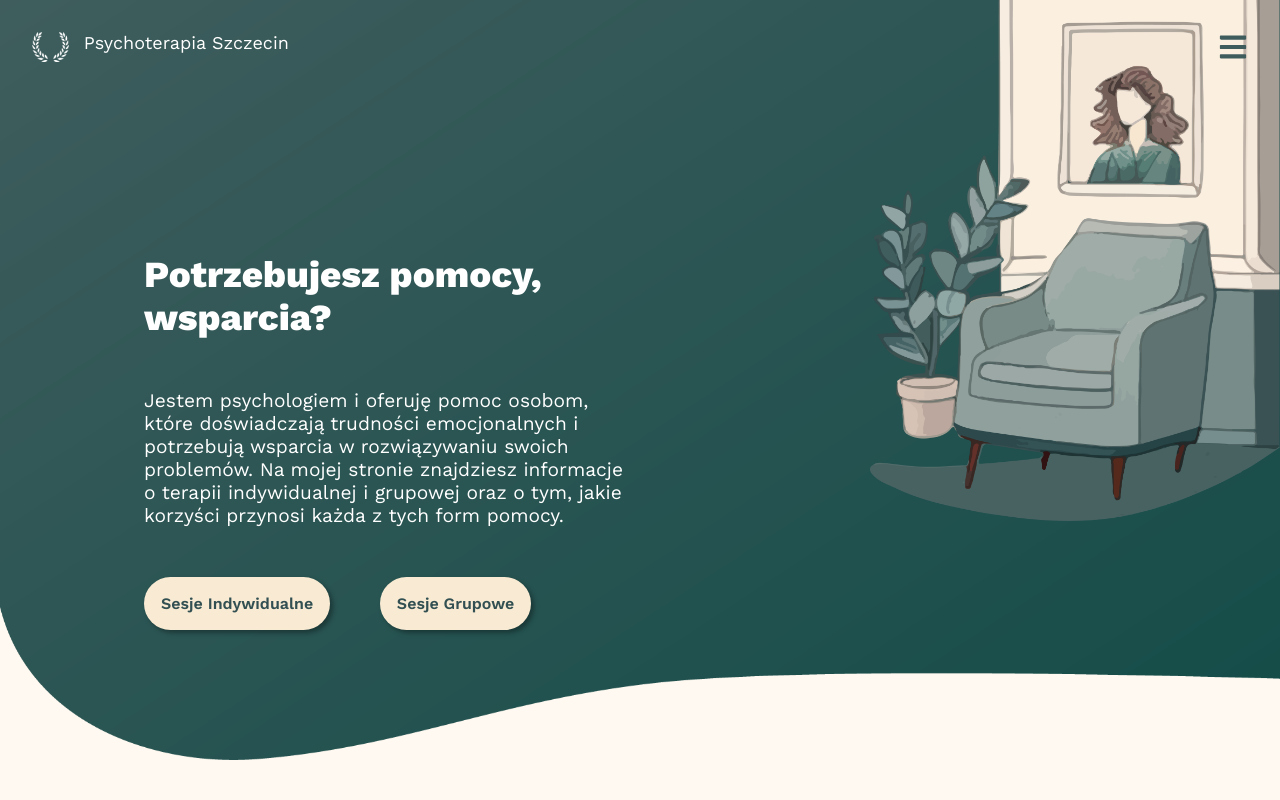
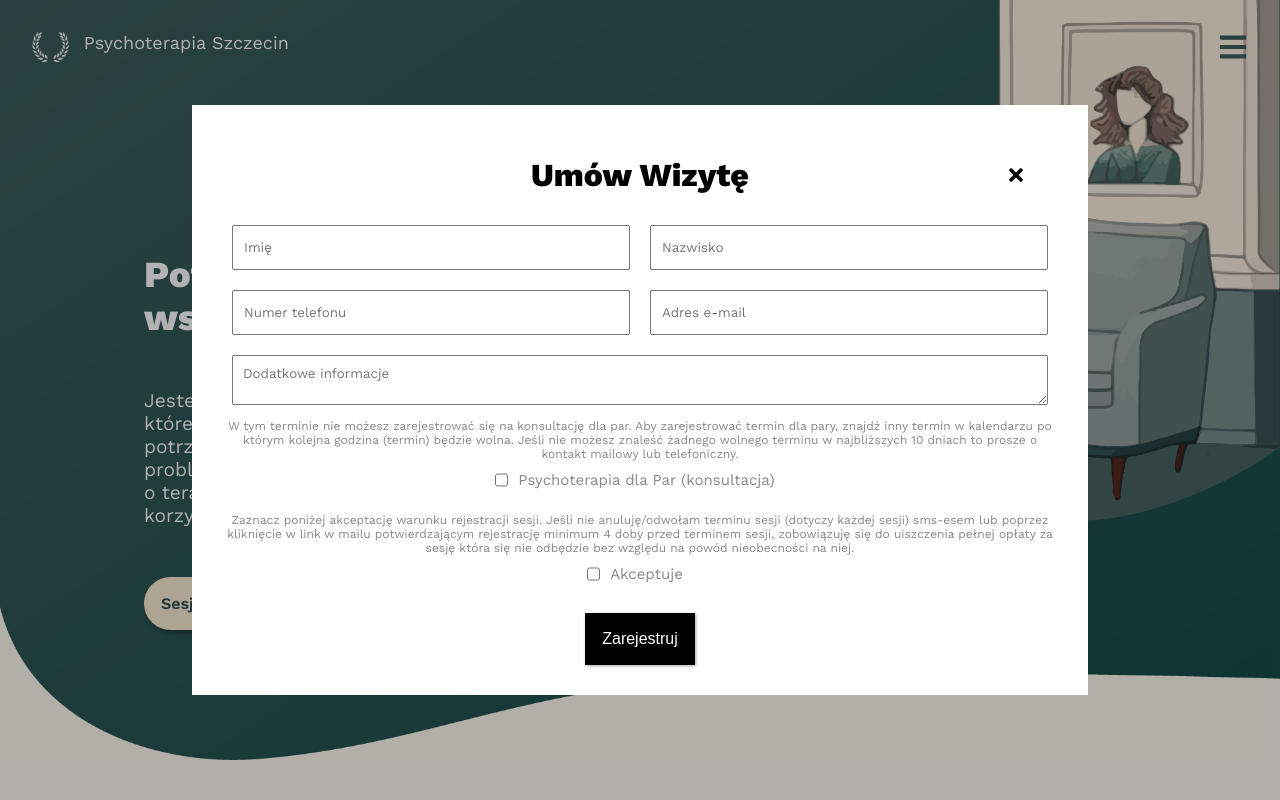
Before and after one commit to askrzypczynska/PsychotherapistBooking-Page, a React (Create React App) app: page / in a window 1280 px wide. Shown: the top 800 px of the page. Built offline with nearby package versions, Linux system fonts and the light colour scheme.

Commit message:
Styling form site

```diff
--- /dev/null
+++ b/src/components/FormSection/Formsection.css
@@ -0,0 +1,102 @@
+.Formsection{
+    display: flex;
+    justify-content: center;
+    position: fixed;
+    top: 0;
+    background: rgba(0, 0, 0, 0.3);
+    height: 100%;
+    width: 100%;
+    font-family: 'Work Sans', sans-serif;
+}
+
+.Form{
+    text-align: center;
+    margin-top: auto;
+    margin-bottom: auto;
+    width: 70%;
+    background-color: white;
+    padding: 30px;
+    /* overflow-y: scroll; */
+}
+
+.headForm{
+    display: flex;
+    justify-content: center;
+    align-items: center;
+}
+
+.FaTimes{
+    position: absolute;
+    right: 20%;
+    height: 20px;
+    cursor: pointer;
+}
+
+.FaTimes:hover{
+    color: rgb(117, 117, 117);
+    height: 25px;
+}
+
+.formInput{
+    flex-wrap: wrap;
+    height: 45px;
+    margin: 10px;
+    width: calc(100% / 2 - 20px);
+    padding-left: 10px;
+    font-family: 'Work Sans', sans-serif;
+}
+
+.Form textarea{
+    margin: 10px;
+    width: calc(100% - 20px);
+    height: 50px;
+    padding-left: 10px;
+    padding-top: 10px;
+    font-family: 'Work Sans', sans-serif;
+    max-width: 1250px;
+    min-width: 150px;
+    max-height: 150px;
+
+}
+
+.Form span{
+    display: flex;
+    color: rgb(136, 136, 136);
+    font-size: 12px;
+}
+
+.formCheckbox{
+    font-size: 15px;
+    display: flex;
+    justify-content: center;
+    align-items: center;
+}
+
+.statuteCheckbox{
+    height: 30px;
+    margin: 0;
+    padding: 0;
+}
+
+.Form p{
+    margin: 10px;
+    color: rgb(136, 136, 136);
+
+}
+
+.formBtn{
+    margin-top: 20px;
+    border: 2px solid transparent;
+    background-color: #000000;
+    padding: 15px;
+    box-shadow: 1px 1px 3px 0px #00000057;
+    color: #ffffff;
+    cursor: pointer;
+    font-size: 1rem;
+}
+
+.formBtn:hover{
+    border: 1px solid black;
+    background-color: #ffffff;
+    color: #000000;
+}
--- a/src/components/FormSection/Formsection.jsx
+++ b/src/components/FormSection/Formsection.jsx
@@ -1,34 +1,121 @@
-import React from "react";
+import React, { useState } from "react";
 import { FaTimes } from 'react-icons/fa'
+import './Formsection.css'
 
 function Formsection() {
 
-    // const Form = ({ active }) => {
-    //     const closeForm = () => {
-    //         active(false)
-    //     }
-    //}
+  const validateForm = form => {
+    if(!form.email) {
+      return "E-mail jest wymagany"
+    } else if (!/^[A-Z0-9._%+-]+@[A-Z0-9.-]+\.[A-Z]{2,4}$/i.test(form.email));
+    {
+      console.log("Błedny mail")
+    }
+    if(!form.firstName) {
+      console.log("imie wymagane")
+
+    } else if (form.firstName.length < 2){
+      console.log("za krotkie imie")
+    }
+    return null;
+  }
+
+  const [error, setError] = useState(null);
+  const [form, setForm] = useState({
+    firstName: "",
+    lastName: "",
+    phone: "",
+    email:"",
+    info: "",
+    pair: "",
+  });
+
+  const updateField = e => {
+    setForm({
+      ...form,
+      [e.target.name]: e.target.value
+    })
+  }
+
+  const handleSubmit = async (e) => {
+    e.preventDefault();
+    const errorMsg = validateForm(form)
+    if(errorMsg) {
+      setError(errorMsg)
+      console.log('blad')
+      return
+    }
+    //wysłanie danych na serwer
+    console.log(form)
+  }
 
   return (
-    <div className="Formsection ">
-        <h1>Umów Wizytę</h1>
-        <FaTimes/>
-        <input type="text" placeholder="Imię" required></input>
-        <input type="text" placeholder="Nazwisko" required></input>
-        <input type="number" placeholder="Numer telefonu"></input>
-        <input type="text" placeholder="Adres e-mail" required></input>
-        <textarea type="text" placeholder="Dodatkowe informacje"></textarea>
+    <div className="Formsection">
+      <div className="Form">
+        <div className="headForm">
+          <h1>Umów Wizytę</h1>
+          <FaTimes className="FaTimes"/>
+        </div>
+        <input
+          type="text"
+          placeholder="Imię"
+          className="formInput"
+          name="firstName"
+          onChange={updateField}
+          required
+        />
+        <input
+          type="text"
+          placeholder="Nazwisko"
+          className="formInput"
+          name="lastName"
+          onChange={updateField}
+          required
+        />
+        <input
+          type="text"
+          placeholder="Numer telefonu"
+          className="formInput"
+          name="phone"
+          onChange={updateField}
+          required
+        />
+        <input
+          type="email"
+          placeholder="Adres e-mail"
+          className="formInput"
+          name="email"
+          onChange={updateField}
+          required
+        />
+        <textarea
+          type="text"
+          placeholder="Dodatkowe informacje"
+          name="info"
+          onChange={updateField}
+        />
         <span>W tym terminie nie możesz zarejestrować się na konsultację dla par.
             Aby zarejestrować termin dla pary, znajdź inny termin w kalendarzu po którym kolejna godzina (termin) będzie wolna. Jeśli nie możesz znaleść żadnego wolnego terminu w najbliższych 10 dniach to prosze o kontakt mailowy lub telefoniczny.
         </span>
-        <input type="checkbox" class="statuteCheckbox" required></input><p>Psychoterapia dla Par (konsultacja)</p>
-
-        <span>Zaznacz poniżej akceptację warunku rejestracji sesji.
+        <div className="formCheckbox">
+          <input
+            type="checkbox"
+            className="statuteCheckbox"
+            name="pair"
+            value={form.pair}
+            onChange={updateField}
+          />
+          <p>Psychoterapia dla Par (konsultacja)</p>
+        </div>
+        <span><br />Zaznacz poniżej akceptację warunku rejestracji sesji.
             Jeśli nie anuluję/odwołam terminu sesji (dotyczy każdej sesji) sms-esem lub poprzez kliknięcie w link w mailu potwierdzającym rejestrację minimum 4 doby przed terminem sesji, zobowiązuję się do uiszczenia pełnej opłaty za sesję która się nie odbędzie bez względu na powód nieobecności na niej.
         </span>
-        <input type="checkbox" class="statuteCheckbox" required></input><p>Psychoterapia dla Par (konsultacja)</p>
-
-        <button>Zarejestruj</button>
+        <div className="formCheckbox">
+          <input type="checkbox" className="statuteCheckbox" required></input>
+          <p>Akceptuje</p>
+        </div>
+        <button onClick={handleSubmit} className="formBtn">Zarejestruj</button>
+      </div>
 
     </div>
   )
```
